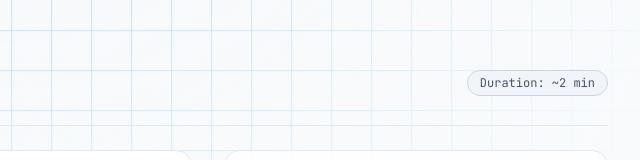
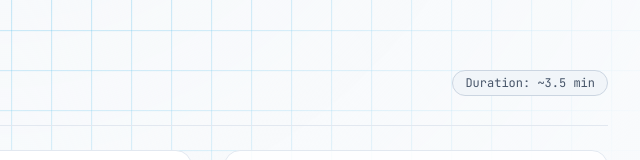
Before and after one commit to RaphaDevsearch/understand_ML, a plain HTML site: page submition.html in a window 1280 px wide. Shown: the part 541-701 px from the top of the page, 640-1280 px from the left. Drawn offline with nearby package versions, Linux system fonts and the light colour scheme; grey boxes are pictures that could not be loaded.

Commit message:
edit duration

```diff
--- a/submition.html
+++ b/submition.html
@@ -242,7 +242,7 @@
           <p class="text-slate-500 dark:text-slate-400 text-xs font-mono mt-1">Walkthrough of key features, custom data parsing, and algorithmic live fitting</p>
         </div>
         <span class="self-start sm:self-auto px-3 py-1 rounded-full bg-slate-100 dark:bg-slate-800 text-slate-600 dark:text-slate-300 text-xs font-mono border border-slate-300 dark:border-slate-700">
-          Duration: ~2 min
+          Duration: ~3.5 min
         </span>
       </div>
 
```
